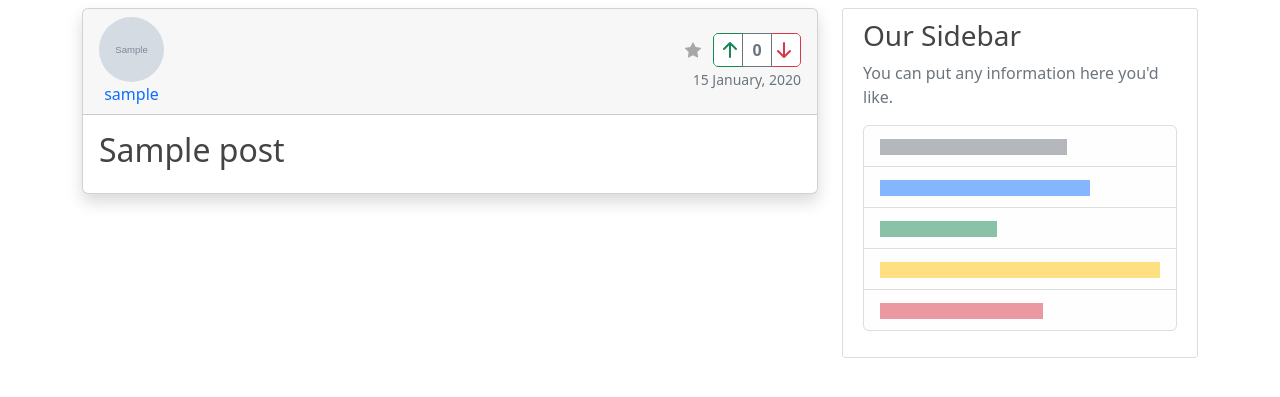
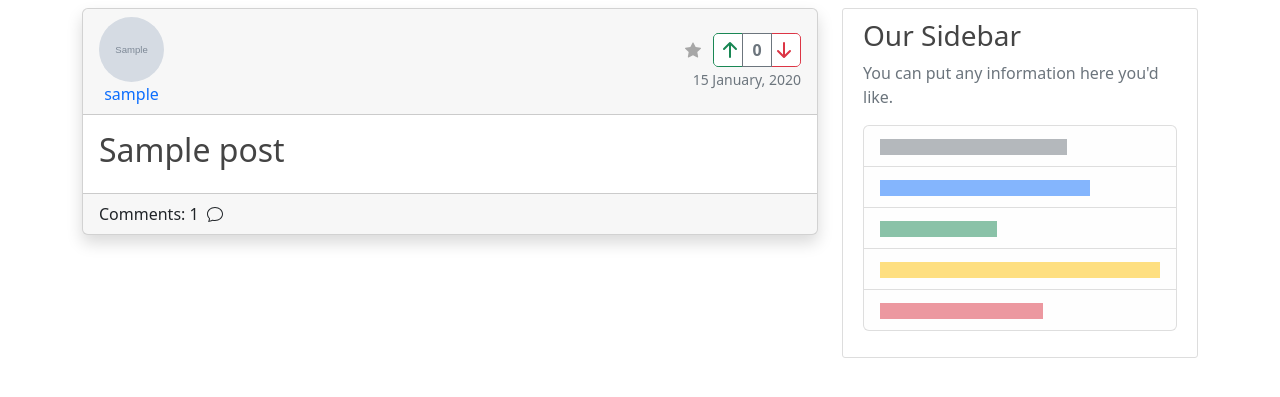
Before and after one commit to fluxink/django_blog, a Django app: page / in a window 1280 px wide. Shown: the part 56-453 px from the top of the page. Run offline with Django 4.2, Linux system fonts and the light colour scheme; tables that the repository leaves empty hold one stand-in row (values such as "Sample post"); grey boxes marked "Sample" are stand-in pictures; some libraries are stand-ins or nearby versions.

Commit message:
display number of comments on home page

```diff
--- a/django_blog_tutorial/blog/templates/blog/home.html
+++ b/django_blog_tutorial/blog/templates/blog/home.html
@@ -70,6 +70,15 @@
                     {% endif %}
                 </div>
             </div>
+            <div class="card-footer d-flex">
+                <div class="position-relative d-inline-flex align-items-center me-auto">
+                    <a class="stretched-link" href="{% url 'post-detail' post.id %}"></a>
+                    <span class="me-2">Comments: {{ post.postcomment_set.count }}</span>
+                    <svg xmlns="http://www.w3.org/2000/svg" width="16" height="16" fill="currentColor" class="bi bi-chat" viewBox="0 0 16 16">
+                        <path d="M2.678 11.894a1 1 0 0 1 .287.801 10.97 10.97 0 0 1-.398 2c1.395-.323 2.247-.697 2.634-.893a1 1 0 0 1 .71-.074A8.06 8.06 0 0 0 8 14c3.996 0 7-2.807 7-6 0-3.192-3.004-6-7-6S1 4.808 1 8c0 1.468.617 2.83 1.678 3.894zm-.493 3.905a21.682 21.682 0 0 1-.713.129c-.2.032-.352-.176-.273-.362a9.68 9.68 0 0 0 .244-.637l.003-.01c.248-.72.45-1.548.524-2.319C.743 11.37 0 9.76 0 8c0-3.866 3.582-7 8-7s8 3.134 8 7-3.582 7-8 7a9.06 9.06 0 0 1-2.347-.306c-.52.263-1.639.742-3.468 1.105z"/>
+                    </svg>
+                </div>
+            </div>
         </article>
     {% endfor %}
     {% if is_paginated %}
```
